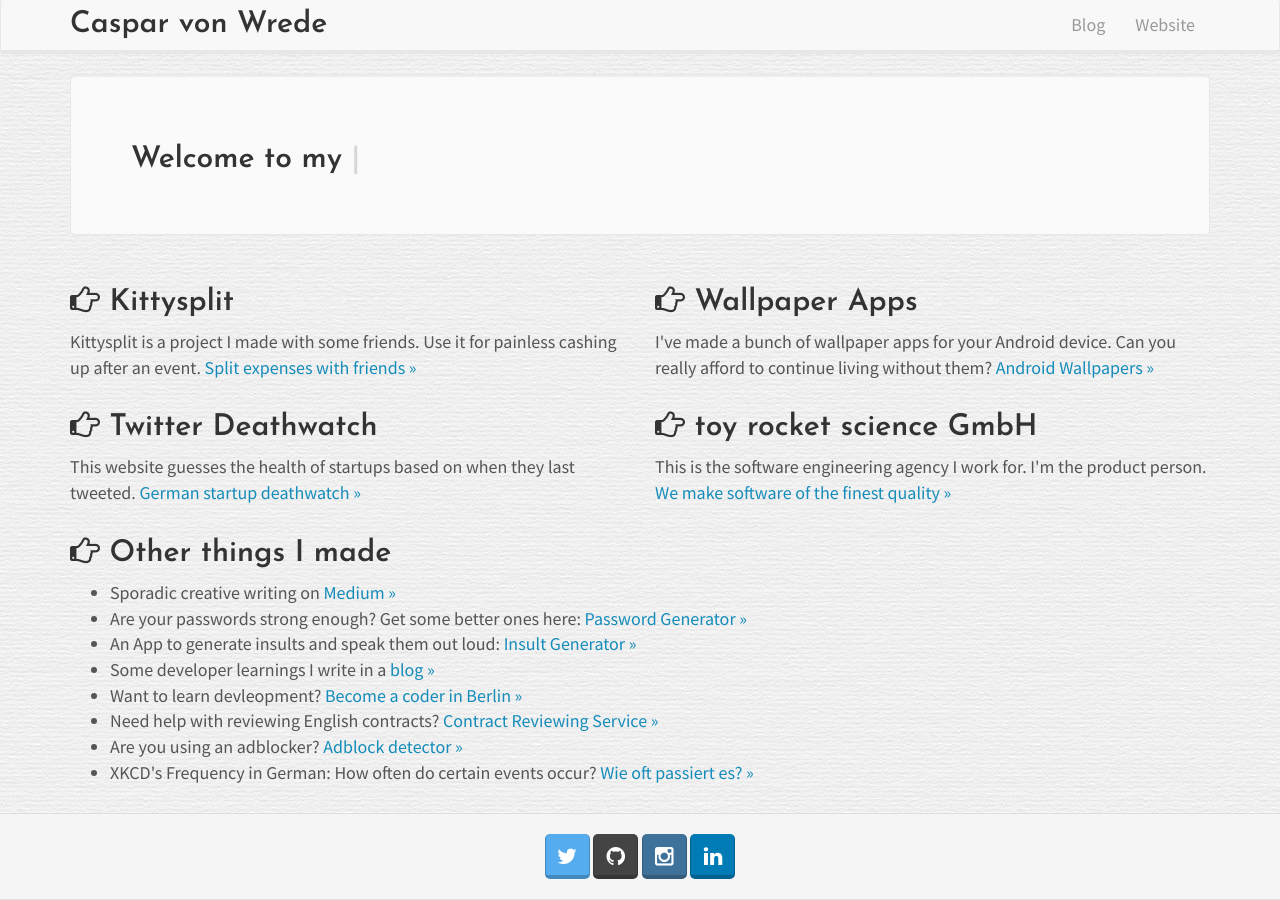
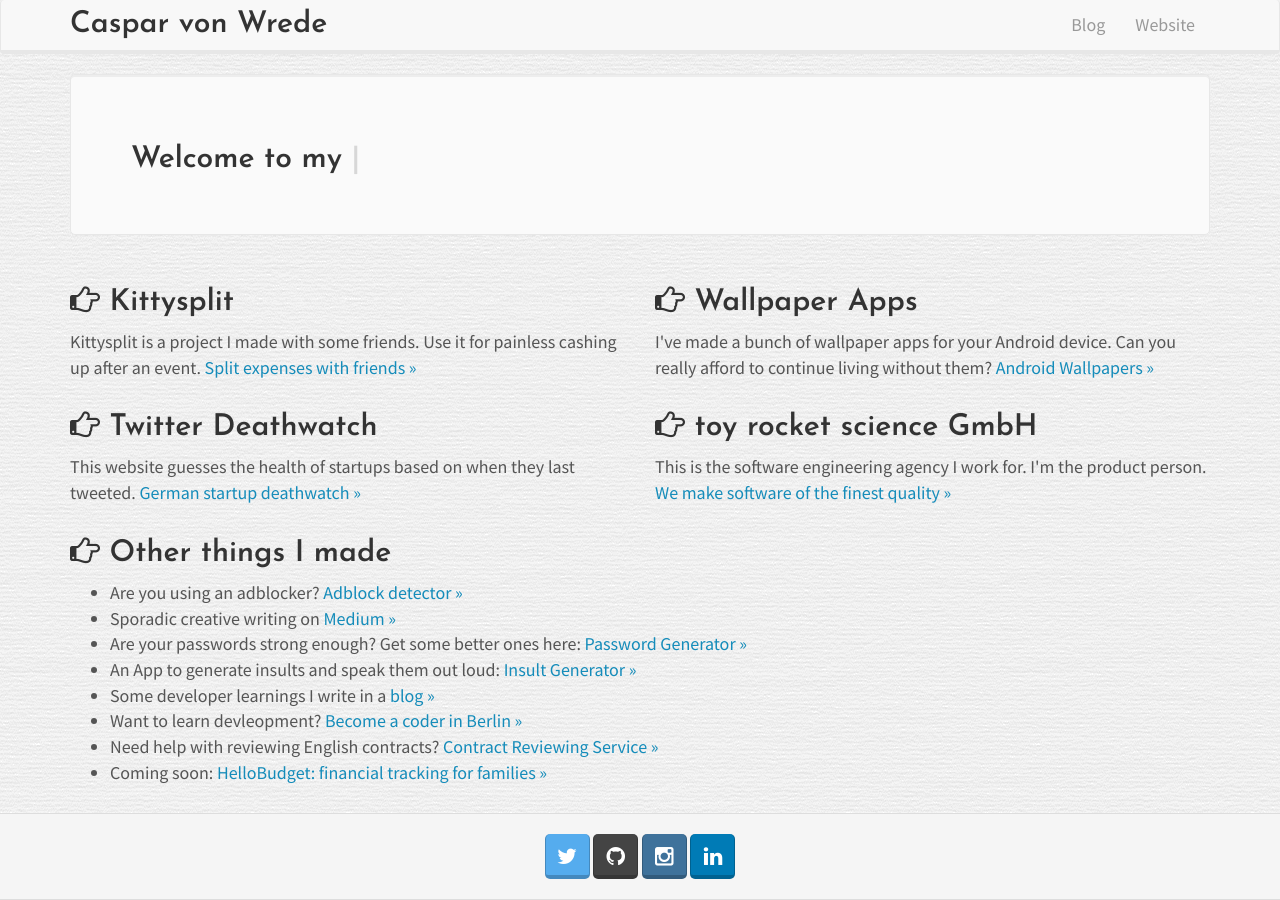
Before and after one commit to caspii/casparwre.de, a Jekyll site: the page built from index.html, in a window 1280 px wide. Built offline with Jekyll 4.4.1, drawn with Linux system fonts in a browser that asks for light colours.

Commit message:
Removed wie-oft.com, added HelloBudget

```diff
--- a/index.html
+++ b/index.html
@@ -61,14 +61,15 @@
         <div class="col-lg-12">
             <h2><i class="fa fa-hand-o-right"></i> Other things I made</h2>
             <ul>
+                <li> Are you using an adblocker?<a href="/adblock-detector/"> Adblock detector &raquo;</a></li>
                 <li> Sporadic creative writing on <a href="https://medium.com/@casparwrede/">Medium &raquo;</a></li>
                 <li> Are your passwords strong enough? Get some better ones here: <a href="/passwords/">Password Generator &raquo;</a></li>
                 <li> An App to generate insults and speak them out loud: <a href="https://play.google.com/store/apps/details?id=de.casparwre.insult&referrer=utm_source%3Dcasparwred.de%26utm_medium%3Dbutton">Insult Generator &raquo;</a> </li>
                 <li> Some developer learnings I write in a <a href="/blog/">blog &raquo;</a></li>
                 <li> Want to learn devleopment?<a href="http://berlincodery.com/"> Become a coder in Berlin &raquo;</a></li>
                 <li> Need help with reviewing English contracts? <a href="http://contract-babel.com/"> Contract Reviewing Service &raquo;</a></li>
-                <li> Are you using an adblocker?<a href="/adblock-detector/"> Adblock detector &raquo;</a></li>
-                <li> XKCD's Frequency in German: How often do certain events occur? <a href="http://wie-oft.com/"> Wie oft passiert es? &raquo;</a></li>
+                <li> Coming soon: <a href="http://hellobudget.co"> HelloBudget: financial tracking for families &raquo;</a></li>
+                <!-- <li> XKCD's Frequency in German: How often do certain events occur? <a href="http://wie-oft.com/"> Wie oft passiert es? &raquo;</a></li> -->
 
             </ul>
         </div>
```
